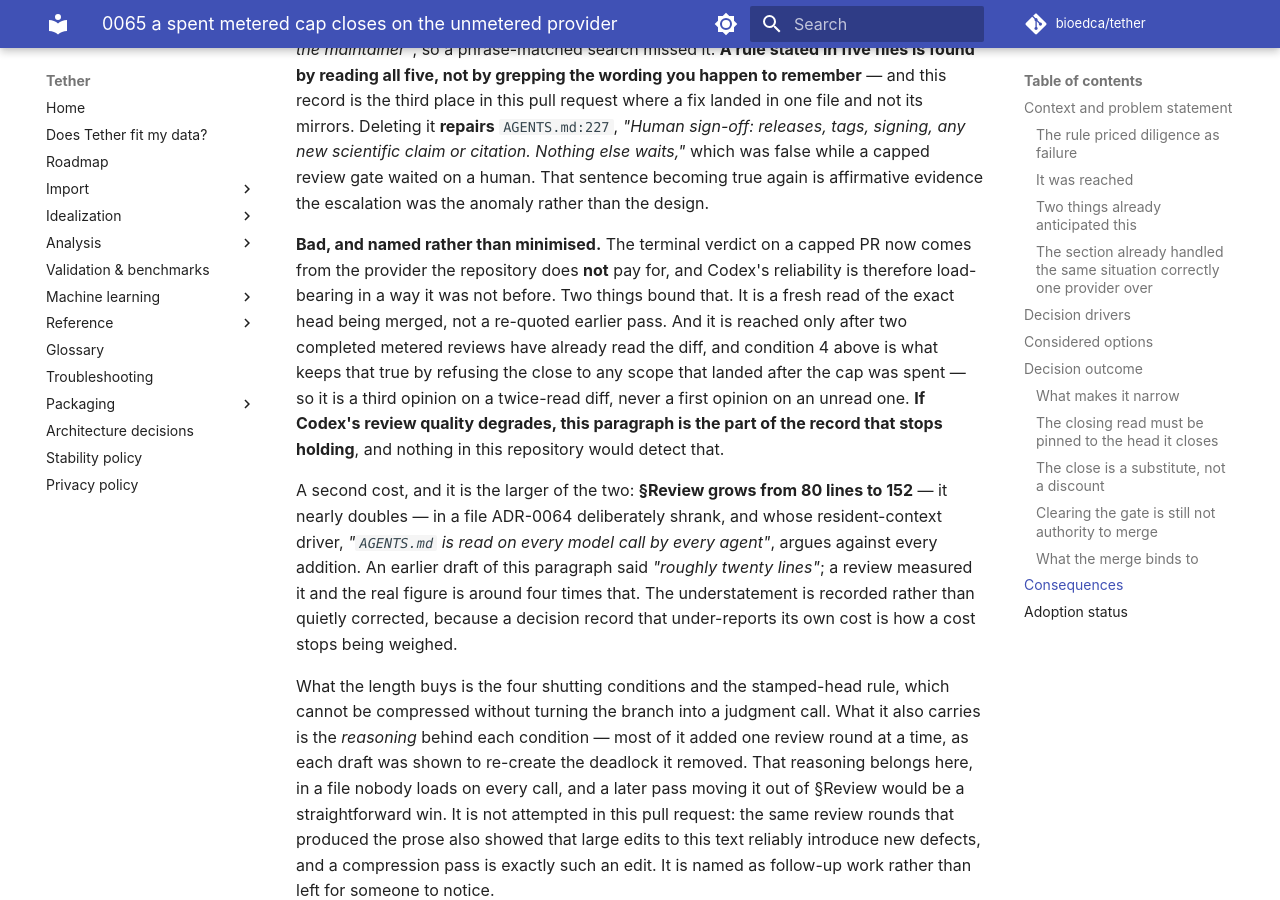
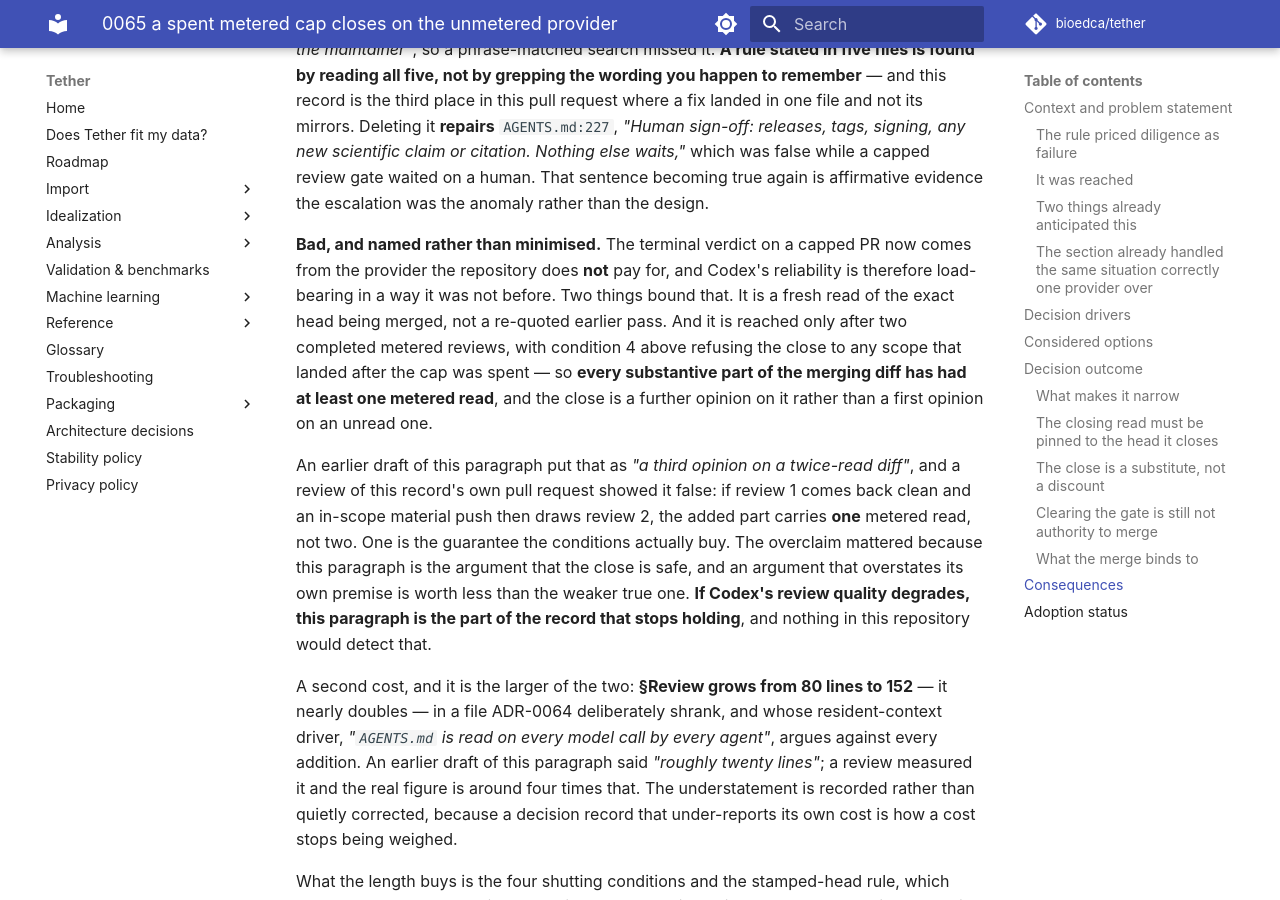
Before and after one commit to bioedca/tether, an MkDocs documentation site: the page built from docs/adr/0065-a-spent-metered-cap-closes-on-the-unmetered-provider.md, in a window 1280 px wide and 900 px high, scrolled down 8269 px. Built offline with MkDocs 1.6.1 and Material for MkDocs 9.7.7, drawn with Linux system fonts in a browser that asks for light colours; comment, search, counter and statistics services are not loaded; the version menu is left out; some of the changed text lies outside the part shown.

Commit message:
fix(agents): stop claiming the cap-spent diff was read twice
Codex round 19: one P1, two P2. One P2 deferred.

P1, mine from two commits ago: CONTRIBUTING.md told a Codex close to quote its
verdict "against the commit it names" three lines after correctly saying the CLI
names no commit. Points at the procedural pin now.

P2, fixed rather than deferred because it falsifies a claim this PR introduces:
the close was described as "a third opinion on a twice-read diff". That is false
in a case the rules permit -- review 1 clean at A, an in-scope material push to
B, review 2 at B finds something, fix, close. The post-cap freeze starts at
review 2, so B was legitimate, and B carries exactly ONE metered read. The
guarantee the four conditions actually buy is that every substantive part of the
merging diff has had at least one metered read; twice is a frequent accident of
the lane, not a property. Corrected in AGENTS.md, CONTRIBUTING.md and ADR-0065 --
the last of which is where the argument for the close being safe lives, and an
argument that overstates its own premise is worth less than the weaker true one.

P2, deferred: the template's Greptile row still offers only "reviewed the final
head", so a Greptile review of an earlier head has no truthful state. Already
raised in round 7 and already tracked -- Deferred: tracked in #449. Re-raising
does not change its severity, and it is a pre-existing gap about a provider this
PR does not touch.

Local gates: 2938 passed, 19 skipped, 34 deselected; mkdocs --strict green.

```diff
--- a/docs/adr/0065-a-spent-metered-cap-closes-on-the-unmetered-provider.md
+++ b/docs/adr/0065-a-spent-metered-cap-closes-on-the-unmetered-provider.md
@@ -310,10 +310,17 @@ escalation was the anomaly rather than the design.
 **Bad, and named rather than minimised.** The terminal verdict on a capped PR now comes from the
 provider the repository does **not** pay for, and Codex's reliability is therefore load-bearing in a
 way it was not before. Two things bound that. It is a fresh read of the exact head being merged, not
-a re-quoted earlier pass. And it is reached only after two completed metered reviews have already
-read the diff, and condition 4 above is what keeps that true by refusing the close to any scope that
-landed after the cap was spent — so it is a third opinion on a twice-read diff, never a first opinion
-on an unread one. **If Codex's review quality degrades, this paragraph is the part of the record that
+a re-quoted earlier pass. And it is reached only after two completed metered reviews, with condition
+4 above refusing the close to any scope that landed after the cap was spent — so **every substantive
+part of the merging diff has had at least one metered read**, and the close is a further opinion on
+it rather than a first opinion on an unread one.
+
+An earlier draft of this paragraph put that as *"a third opinion on a twice-read diff"*, and a review
+of this record's own pull request showed it false: if review 1 comes back clean and an in-scope
+material push then draws review 2, the added part carries **one** metered read, not two. One is the
+guarantee the conditions actually buy. The overclaim mattered because this paragraph is the argument
+that the close is safe, and an argument that overstates its own premise is worth less than the
+weaker true one. **If Codex's review quality degrades, this paragraph is the part of the record that
 stops holding**, and nothing in this repository would detect that.
 
 A second cost, and it is the larger of the two: **§Review grows from 80 lines to 152** — it nearly
```
Also changed, not shown: other parts of docs/adr/0065-a-spent-metered-cap-closes-on-the-unmetered-provider.md (+2 -2 lines), AGENTS.md (+7 -2 lines), CONTRIBUTING.md (+7 -3 lines).
